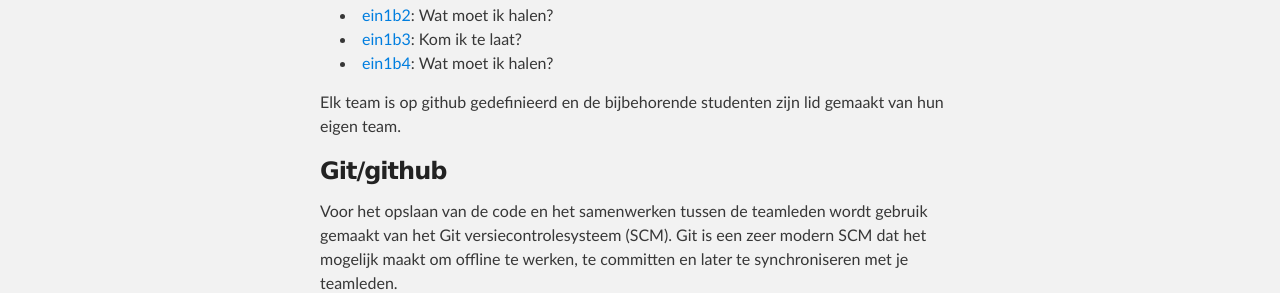
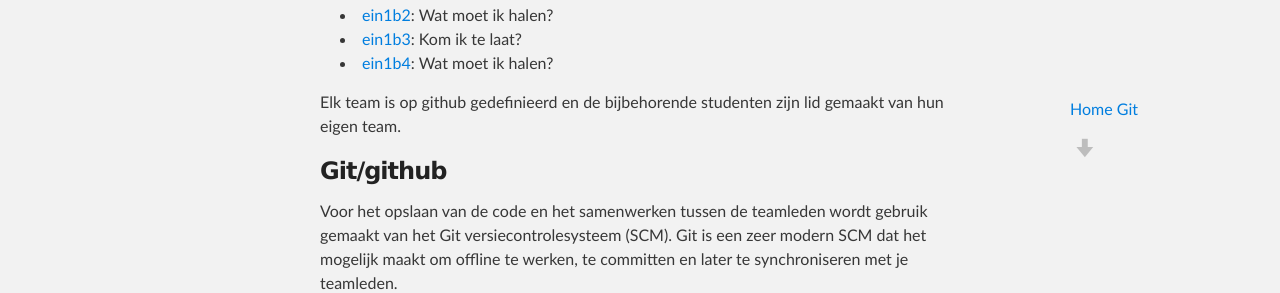
Before and after one commit to topicusbv/persistent-docs, a Jekyll site: the page built from index.md, in a window 1280 px wide. Shown: the part 773-1066 px from the top of the page. Built offline with Jekyll 4.4.1, drawn with Linux system fonts in a browser that asks for light colours.

Commit message:
Menu items

```diff
--- a/_layouts/main.html
+++ b/_layouts/main.html
@@ -16,7 +16,11 @@
           <h1 id="project_title">Project Persistent @ Topicus</h1>
           <h2 id="project_tagline">Documentatie voor Saxion studenten</h2>
         </header>
-    </div>
+         <section id="downloads">
+			<a href="http://topicusbv.github.com/persistent-docs">Home</a>
+			<a href="http://topicusbv.github.com/persistent-docs/git.html">Git</a>
+		</section>
+	</div>
 
     <!-- MAIN CONTENT -->
     <div id="main_content_wrap" class="outer">
```
